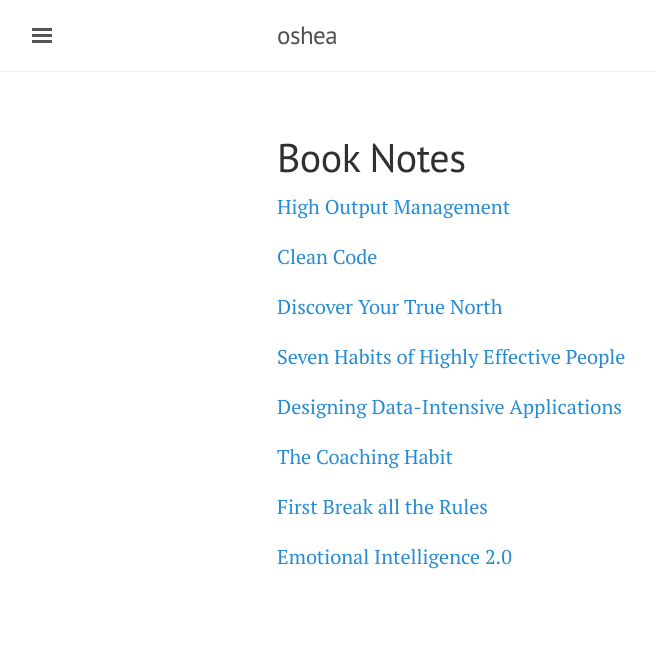
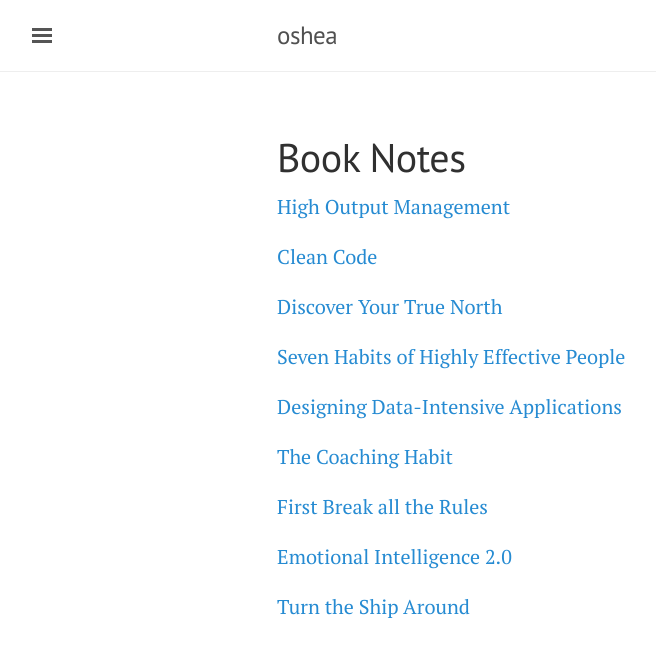
Before and after one commit to oshea/oshea.github.io, a Jekyll site: the page built from pages/book_notes.md, in a window 1280 px wide. Shown: the top 657 px of the page, without its empty margins (3-659 px from the left). Built offline with Jekyll 4.4.1, drawn with Linux system fonts in a browser that asks for light colours.

Commit message:
update books notes

```diff
--- a/pages/book_notes.md
+++ b/pages/book_notes.md
@@ -19,3 +19,5 @@
 [First Break all the Rules](/books/first_break_all_the_rules)
 
 [Emotional Intelligence 2.0](/books/emotional_intelligence_2)
+
+[Turn the Ship Around](/books/turn_the_ship_around)
```
